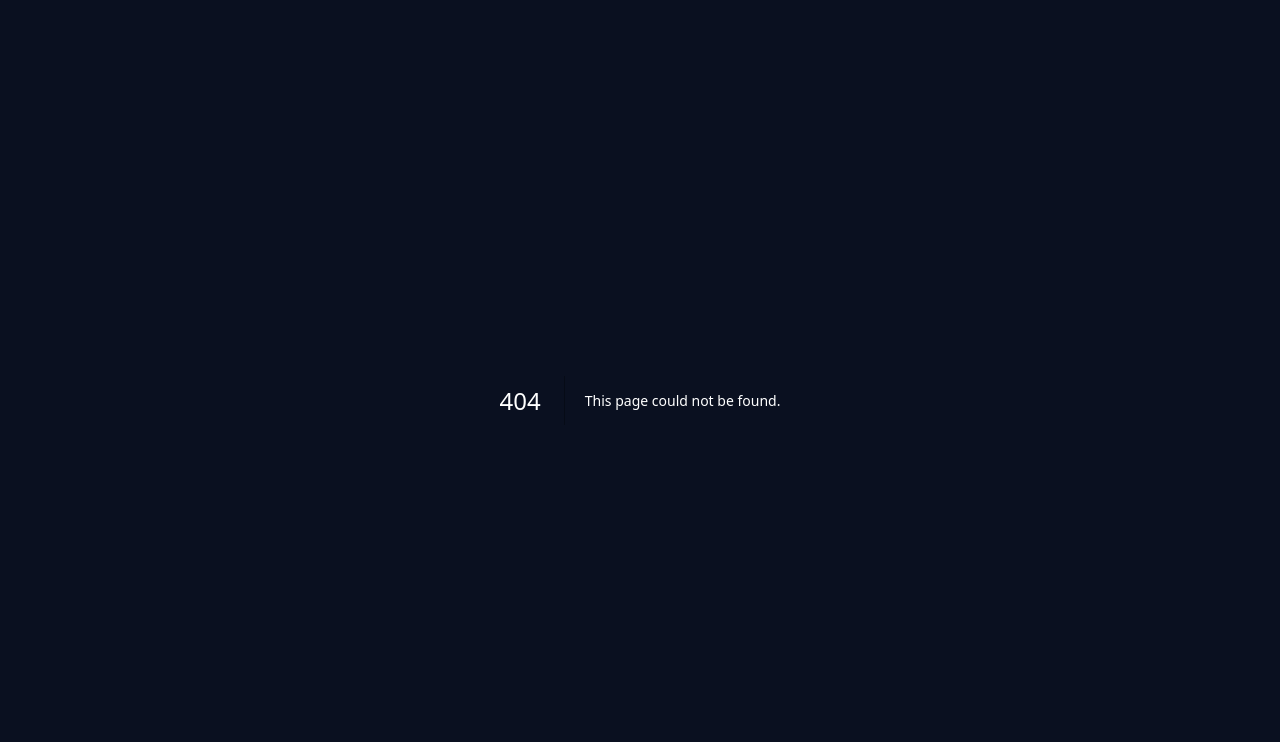
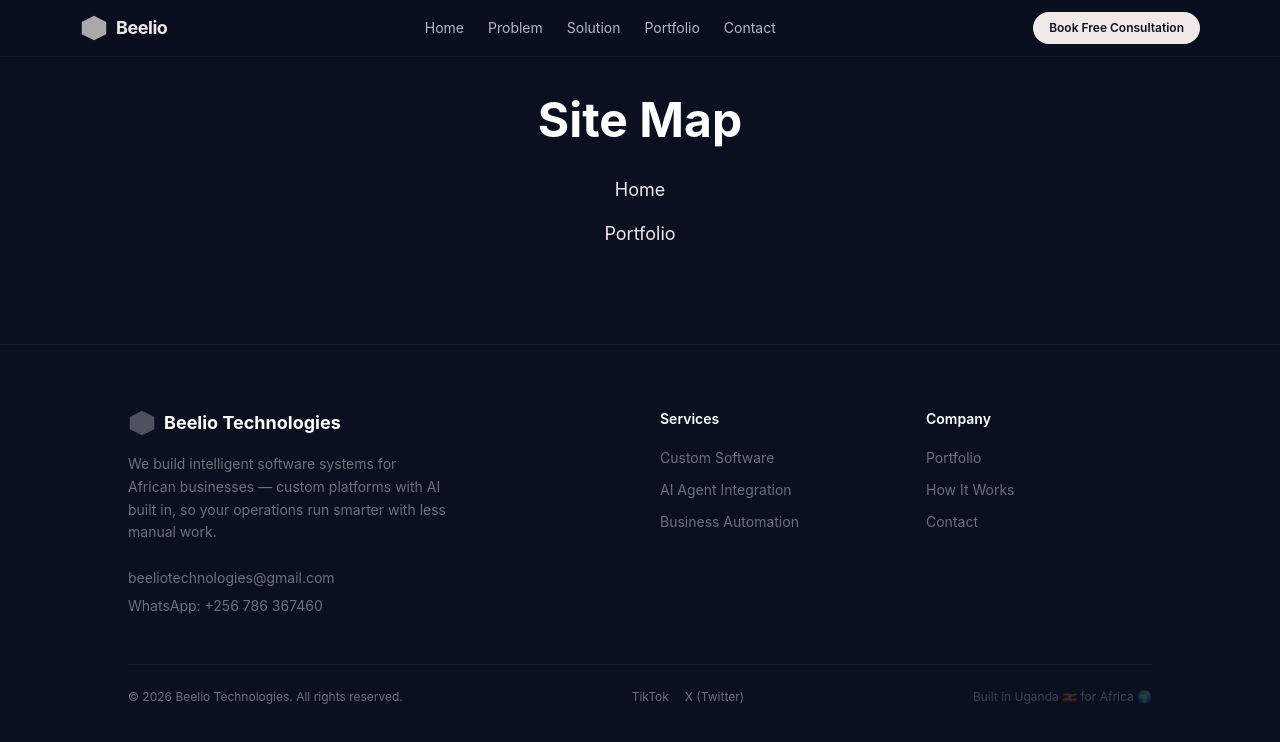
Before and after one commit to kazibweyassin/beelio-systems, a Next.js app: page /sitemap in a window 1280 px wide. Before the commit this address had no page. Shown: the top 742 px of the page. Built offline with nearby package versions, Linux system fonts and the light colour scheme.

Commit message:
Enhance SEO: metadata, robots, sitemap and site map page

```diff
--- a/app/head.js
+++ b/app/head.js
@@ -3,8 +3,6 @@ import '../app/globals.css';
 export default function Head() {
   return (
     <>
-      <title>Beelio Technologies | Intelligent Software for Africa</title>
-      <meta name="description" content="Custom software and AI systems for African businesses. Fast, affordable, and built for your needs." />
       <meta name="viewport" content="width=device-width, initial-scale=1" />
       <meta name="theme-color" content="#0a1020" />
       <link rel="icon" href="/favicon.ico" />
--- a/app/layout.js
+++ b/app/layout.js
@@ -1,4 +1,29 @@
 import './globals.css';
+
+export const metadata = {
+  title: 'Beelio Technologies | Intelligent Software for Africa',
+  description: 'Custom software and AI systems for African businesses. Fast, affordable, and built for your needs.',
+  openGraph: {
+    title: 'Beelio Technologies',
+    description: 'Custom software and AI systems for African businesses.',
+    url: 'https://your-domain.com',
+    siteName: 'Beelio Technologies',
+    images: [
+      {
+        url: 'https://your-domain.com/og-image.png',
+        width: 1200,
+        height: 630,
+        alt: 'Beelio Technologies',
+      },
+    ],
+  },
+  twitter: {
+    card: 'summary_large_image',
+    title: 'Beelio Technologies',
+    description: 'Custom software and AI systems for African businesses.',
+    images: ['https://your-domain.com/og-image.png'],
+  },
+};
 
 export default function RootLayout({ children }) {
   return (
--- a/app/page.js
+++ b/app/page.js
@@ -1,3 +1,8 @@
+export const metadata = {
+  title: 'Home | Beelio Technologies',
+  description: 'Intelligent software built for African businesses. Custom platforms with embedded AI to streamline operations.',
+};
+
 import Header from '../components/Header';
 import Hero from '../components/Hero';
 import Problem from '../components/Problem';
--- a/app/portfolio/page.js
+++ b/app/portfolio/page.js
@@ -1,3 +1,8 @@
+export const metadata = {
+  title: 'Case Studies | Beelio Technologies',
+  description: "Real products we've built from scratch and the problems they solve.",
+};
+
 import Header from '../../components/Header';
 import Footer from '../../components/Footer';
 import Portfolio from '../../components/Portfolio';
--- /dev/null
+++ b/app/sitemap/page.js
@@ -0,0 +1,23 @@
+import Header from '../../components/Header';
+import Footer from '../../components/Footer';
+
+export const metadata = {
+  title: 'Site Map | Beelio Technologies',
+  description: 'Outline of pages available on the Beelio website.',
+};
+
+export default function SiteMapPage() {
+  return (
+    <main>
+      <Header />
+      <section className="py-24 bg-[#0a1020] text-white text-center">
+        <h1 className="text-4xl md:text-5xl font-bold">Site Map</h1>
+        <ul className="mt-8 space-y-4 text-lg">
+          <li><a href="/" className="hover:underline text-electric">Home</a></li>
+          <li><a href="/portfolio" className="hover:underline text-electric">Portfolio</a></li>
+        </ul>
+      </section>
+      <Footer />
+    </main>
+  );
+}
```
Also changed, not shown: public/robots.txt (added), 1 other file (tests, documents, lock files or other folders).
